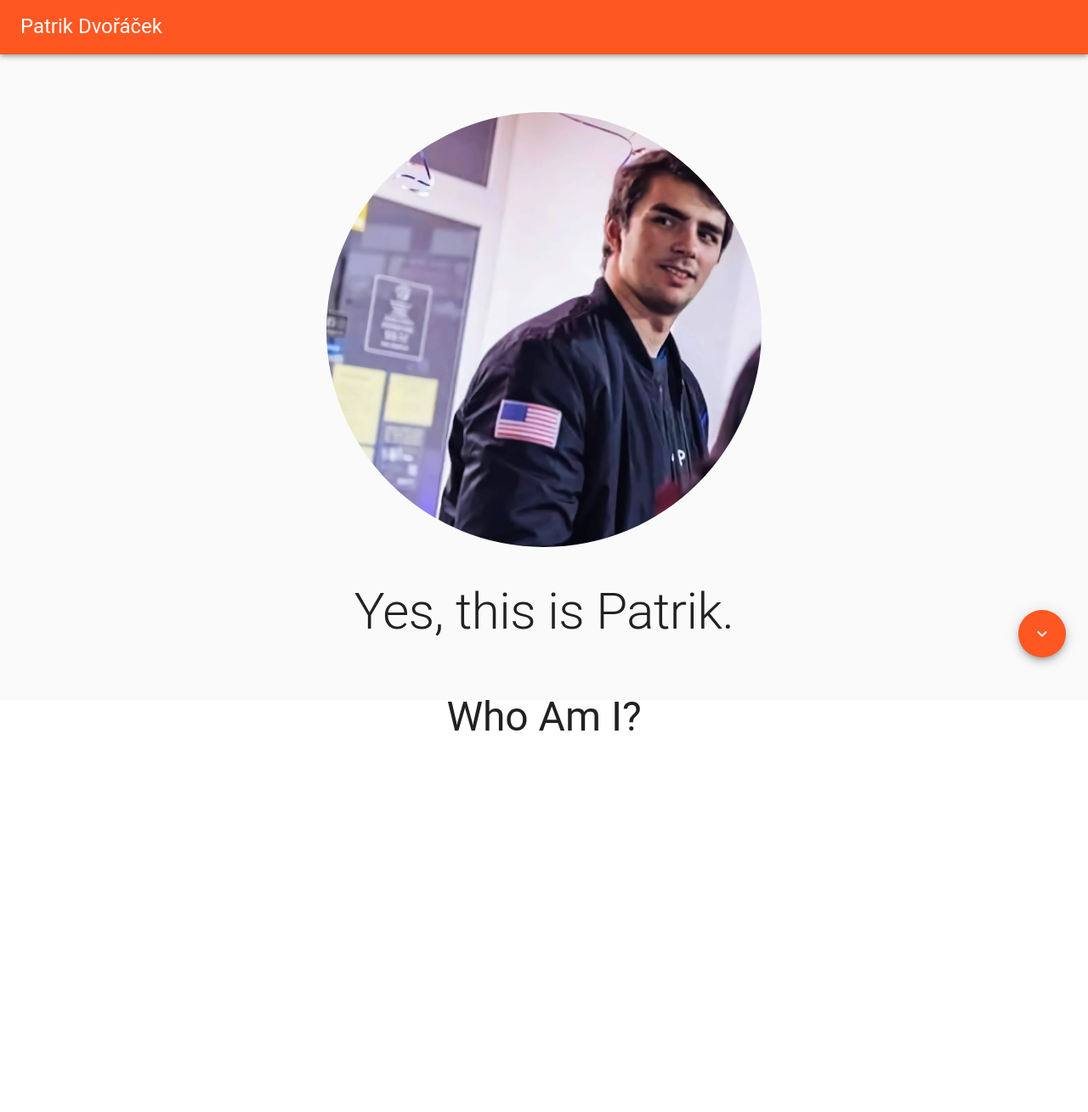
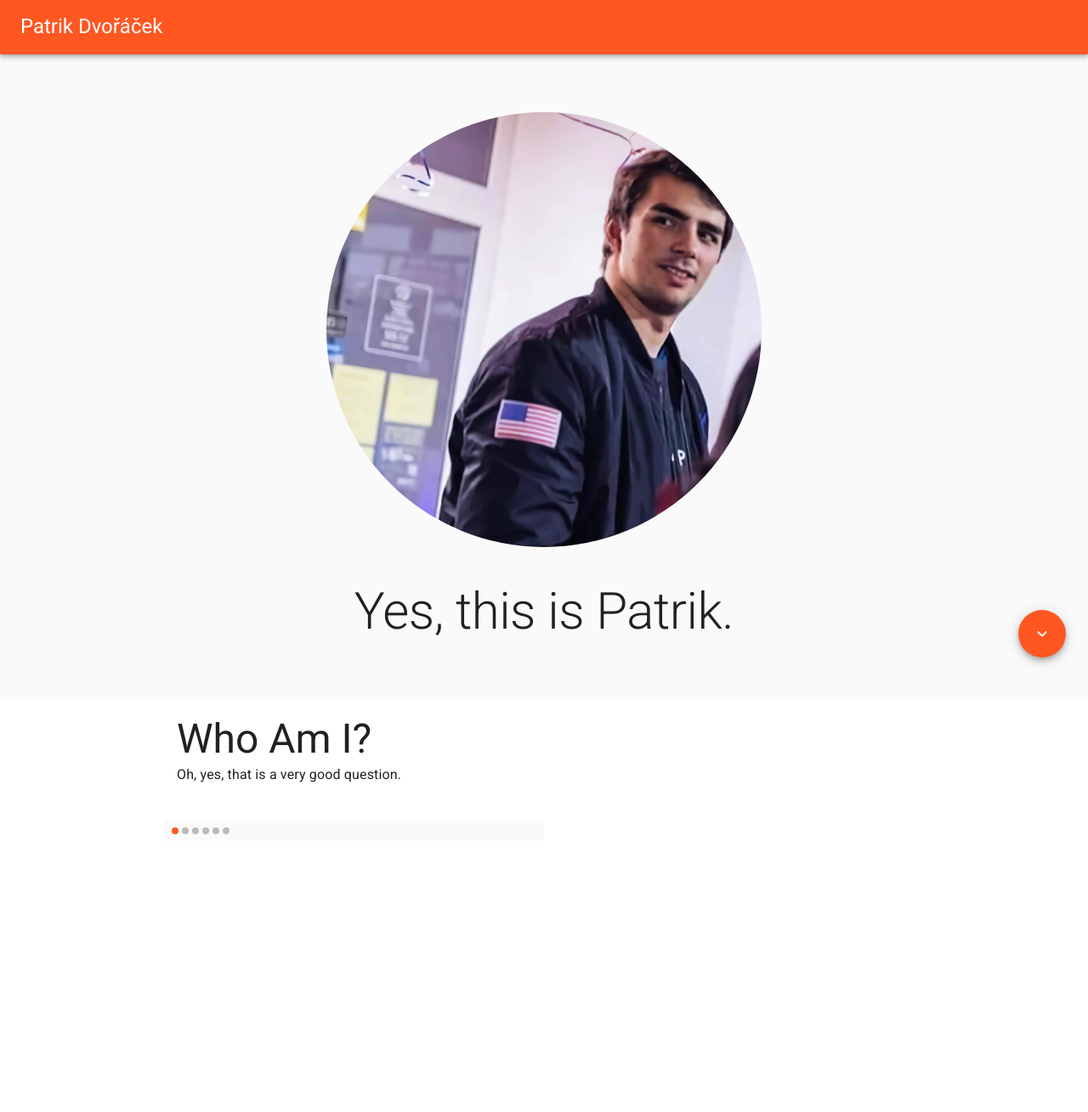
Before and after one commit to tehSIRius/my_website, a Gatsby site: page / in a window 1280 px wide. Shown: the top 1309 px of the page at 85% size. Built offline with nearby package versions, Linux system fonts and the light colour scheme; Gatsby itself is replaced by a stand-in of ours.

Commit message:
Started work on About Me

```diff
--- a/gatsby-config.js
+++ b/gatsby-config.js
@@ -5,6 +5,17 @@ module.exports = {
     author: `@tehSIRius`,
   },
   plugins: [
+    {
+      resolve: `gatsby-plugin-prefetch-google-fonts`,
+      options: {
+        fonts: [
+          {
+            family: `Roboto`,
+            variants: [`300`, `400`, `500`]
+          },
+        ],
+      },
+    },
     `gatsby-plugin-react-helmet`,
     `gatsby-transformer-sharp`,
     `gatsby-plugin-sharp`,
--- a/package.json
+++ b/package.json
@@ -22,6 +22,7 @@
     "gatsby-plugin-manifest": "^2.3.5",
     "gatsby-plugin-material-ui": "^2.1.7",
     "gatsby-plugin-offline": "^3.1.4",
+    "gatsby-plugin-prefetch-google-fonts": "^1.4.3",
     "gatsby-plugin-react-helmet": "^3.2.4",
     "gatsby-plugin-sharp": "^2.5.6",
     "gatsby-source-filesystem": "^2.2.4",
--- a/src/components/content/AboutMe.js
+++ b/src/components/content/AboutMe.js
@@ -1,13 +1,17 @@
 import React from 'react';
-import { Grid, Paper, Typography } from '@material-ui/core';
+import { Grid, Paper, Typography, Card, CardContent, CardMedia, MobileStepper } from '@material-ui/core';
 import { withStyles } from '@material-ui/core/styles';
 
 import ContentWrapper from '../wrappers/ContentWrapper';
 
 const style = {
-    content: {
+    wrapper: {
         height: '97vh',
         width: '100vw',
+    },
+    content: {
+        width: '70vw',
+        height: '60vh',
     }
 }
 
@@ -17,17 +21,45 @@ class AboutMe extends React.Component {
 
         return (
             <ContentWrapper id="about-me">
-                <Paper elevation={1} className={classes.content}>
+                <Paper elevation={1} className={classes.wrapper}>
                     <Grid
                         container
                         direction="column"
                         justify="center"
                         alignItems="center"
+                        alignContent="center"
+                        spacing={5}
                     >
+                        <Grid item xs={12}>
+                            <Card className={classes.content} elevation={0}>
+                                <Grid
+                                    direction="row"
+                                    spacing={5}
+                                >
+                                    <Grid item xs={12} md={6}>
+                                        <CardContent>
+                                            <Typography variant="h3" component="h2" id="about-me">
+                                                Who Am I?
+                                            </Typography>
+                                            <Typography variant="subtitle1" paragraph>
+                                                Oh, yes, that is a very good question.
+                                            </Typography>
+                                        </CardContent>
+                                    </Grid>
+                                    <Grid item xs={12} md={6}>
+                                        <CardMedia>
+                                            <MobileStepper
+                                                variant="dots"
+                                                steps={6}
+                                                position="static"
+                                            >
 
-                        <Typography variant="h3" component="h2" id="about-me">
-                            Who Am I?
-                        </Typography>
+                                            </MobileStepper>
+                                        </CardMedia>
+                                    </Grid>
+                                </Grid>
+                            </Card>
+                        </Grid>
                     </Grid>
                 </Paper>
             </ContentWrapper>
--- a/src/components/content/HelmetHeader.js
+++ b/src/components/content/HelmetHeader.js
@@ -6,6 +6,7 @@ class HelmetHeader extends React.Component {
         return (
             <Helmet>
                 <title>Patrik Dvořáček</title>
+
                 <meta name="description" content="The personal page of Patrik Dvořáček." />
                 <meta name="theme-color" content="#ff5722" />
                 <meta name="og:title" property="og:title" content="Patrik Dvořáček" />
```
Also changed, not shown: 1 other file.
